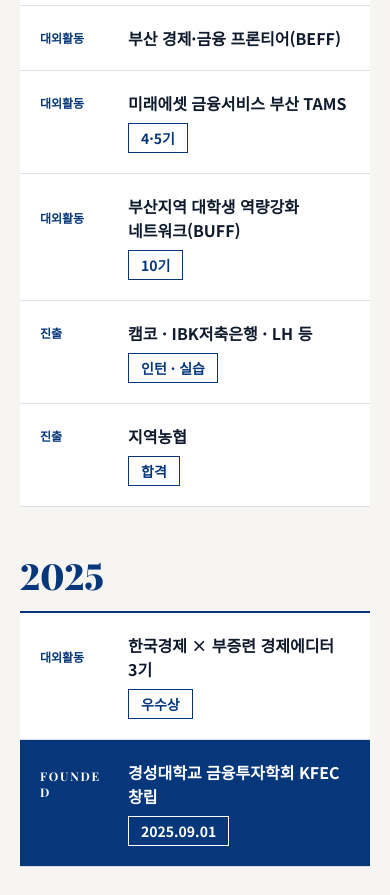
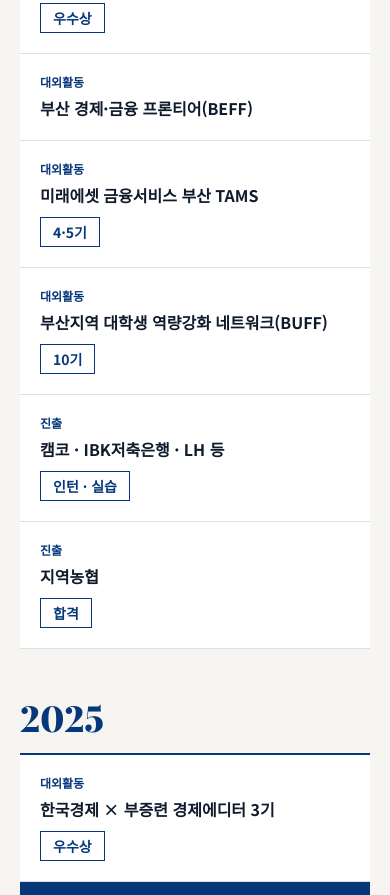
Before and after one commit to kfec-official/kfec-website, an Astro site: page /awards in a window 390 px wide. Shown: the part 669-1564 px from the top of the page. Built offline with nearby package versions, Linux system fonts and the light colour scheme; Astro itself is replaced by a stand-in of ours.

Commit message:
모바일에서 단어가 중간에 끊기던 부분 수정 (FOUNDED, 소개 문구 등)
Co-Authored-By: Claude Opus 5.5 <noreply@anthropic.com>
Claude-Session: https://claude.ai/code/session_016a78MQoweLC7afTFbeRyBJ

```diff
--- a/src/components/AchievementsByYear.astro
+++ b/src/components/AchievementsByYear.astro
@@ -8,6 +8,9 @@ interface Props {
 }
 const { groups, headingLevel = 'h3' } = Astro.props;
 const Heading = headingLevel;
+
+// "네트워크(BUFF)"처럼 한글 바로 뒤의 괄호 앞에서 줄이 바뀌지 않도록 (U+2060 단어 결합자)
+const keep = (t: string) => t.replace(/([가-힣])\(/g, '$1\u2060(');
 
 // 창립 연도 칸에 창립 표시를 따로 붙입니다 (site.json 의 founded, 예: "2025.09.01")
 const foundedYear = site.founded?.slice(0, 4);
@@ -24,14 +27,14 @@ const foundedYear = site.founded?.slice(0, 4);
         </Heading>
         <ul class="divide-y divide-line border-t-2 border-navy border-b border-b-line bg-white">
           {g.items.map((a) => (
-            <li class="grid grid-cols-[4.5rem_1fr] items-center gap-x-4 gap-y-2 px-5 py-5 sm:grid-cols-[5.5rem_1fr_auto] sm:gap-x-6">
+            <li class="grid grid-cols-1 gap-y-1.5 sm:items-center sm:gap-y-2 px-5 py-5 sm:grid-cols-[5.5rem_1fr_auto] sm:gap-x-6">
               <p class="text-xs font-bold text-navy"><span class="sr-only">분류: </span>{a.category}</p>
               <div>
-                <p class="font-bold text-ink">{a.title}</p>
+                <p class="font-bold text-ink">{keep(a.title)}</p>
                 {a.host && <p class="mt-0.5 text-sm text-muted">{a.host}</p>}
               </div>
               {a.result ? (
-                <p class="col-start-2 sm:col-start-auto sm:shrink-0">
+                <p class="mt-1 sm:mt-0 sm:shrink-0">
                   <span class="inline-block border border-navy px-3 py-1 text-sm font-bold text-navy">{a.result}</span>
                 </p>
               ) : (
@@ -40,10 +43,10 @@ const foundedYear = site.founded?.slice(0, 4);
             </li>
           ))}
           {g.year === foundedYear && (
-            <li class="grid grid-cols-[4.5rem_1fr] items-center gap-x-4 gap-y-2 bg-navy px-5 py-5 text-white sm:grid-cols-[5.5rem_1fr_auto] sm:gap-x-6">
+            <li class="grid grid-cols-1 gap-y-1.5 sm:items-center sm:gap-y-2 bg-navy px-5 py-5 text-white sm:grid-cols-[5.5rem_1fr_auto] sm:gap-x-6">
               <p class="font-display text-xs font-bold tracking-[0.15em]" lang="en">FOUNDED</p>
               <p class="font-bold">경성대학교 금융투자학회 KFEC 창립</p>
-              <p class="col-start-2 sm:col-start-auto">
+              <p class="mt-1 sm:mt-0">
                 <span class="num inline-block border border-white px-3 py-1 text-sm font-bold">{site.founded}</span>
               </p>
             </li>
--- a/src/pages/index.astro
+++ b/src/pages/index.astro
@@ -75,7 +75,7 @@ const latestAchievements = getAchievementsByYear().slice(0, 1);
   <!-- 최신 리서치 -->
   <section aria-labelledby="research-title">
     <div class="container-page py-16 md:py-20">
-      <SectionHeading title="Latest Research" desc="학회원이 직접 작성한 기업분석·산업분석·경제분석 보고서" id="research-title" moreHref="/research" />
+      <SectionHeading title="Latest Research" desc="학회원이 직접 작성한 기업분석 · 산업분석 · 경제분석 보고서" id="research-title" moreHref="/research" />
       <ul class="mt-8 grid gap-6 sm:grid-cols-2 lg:grid-cols-3">
         {reports.map((r) => <li><ReportCard report={r} /></li>)}
       </ul>
--- a/src/pages/research/index.astro
+++ b/src/pages/research/index.astro
@@ -17,9 +17,9 @@ const count = (v: string) =>
 
 <BaseLayout
   title="Research"
-  description="KFEC 학회원이 직접 작성한 기업분석·산업분석·경제분석 보고서 목록입니다."
+  description="KFEC 학회원이 직접 작성한 기업분석 · 산업분석 · 경제분석 보고서 목록입니다."
 >
-  <PageHeader title="Research" lead="학회원이 직접 작성한 기업분석·산업분석·경제분석 보고서입니다." />
+  <PageHeader title="Research" lead="학회원이 직접 작성한 기업분석 · 산업분석 · 경제분석 보고서입니다." />
 
   <section class="container-page py-12 sm:py-16" aria-label="보고서 목록">
     <div class="flex flex-wrap items-end justify-between gap-4 border-b border-line">
```
